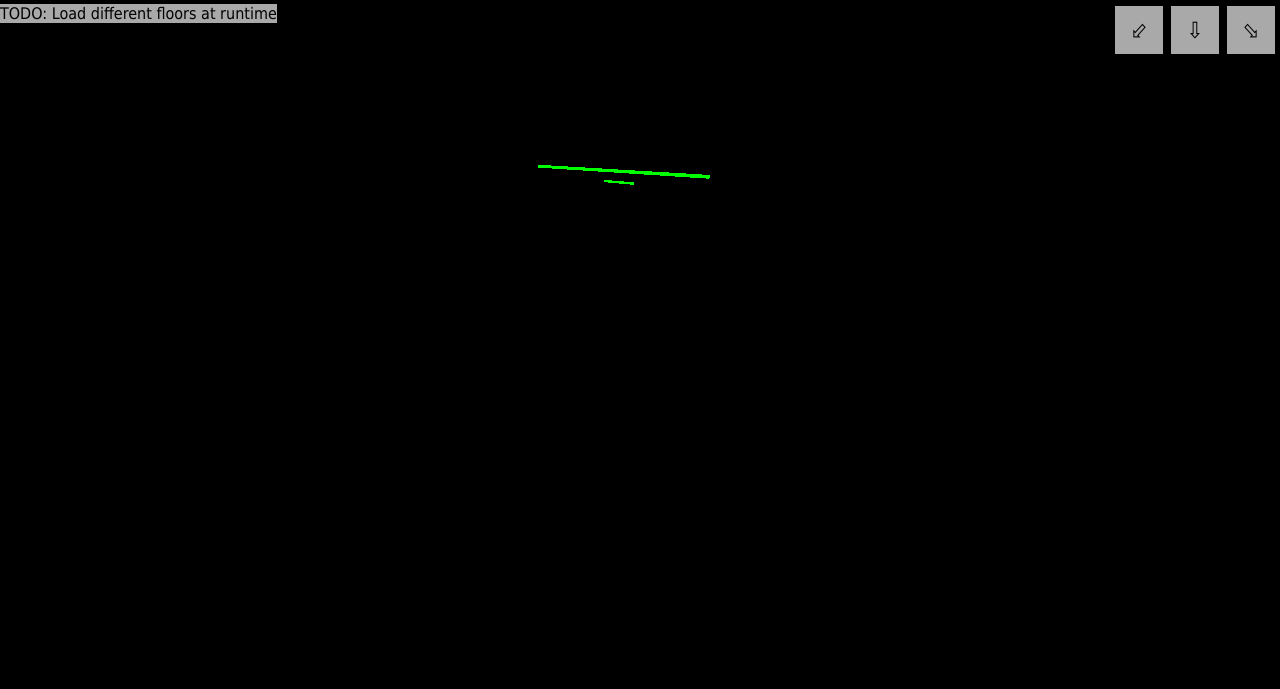
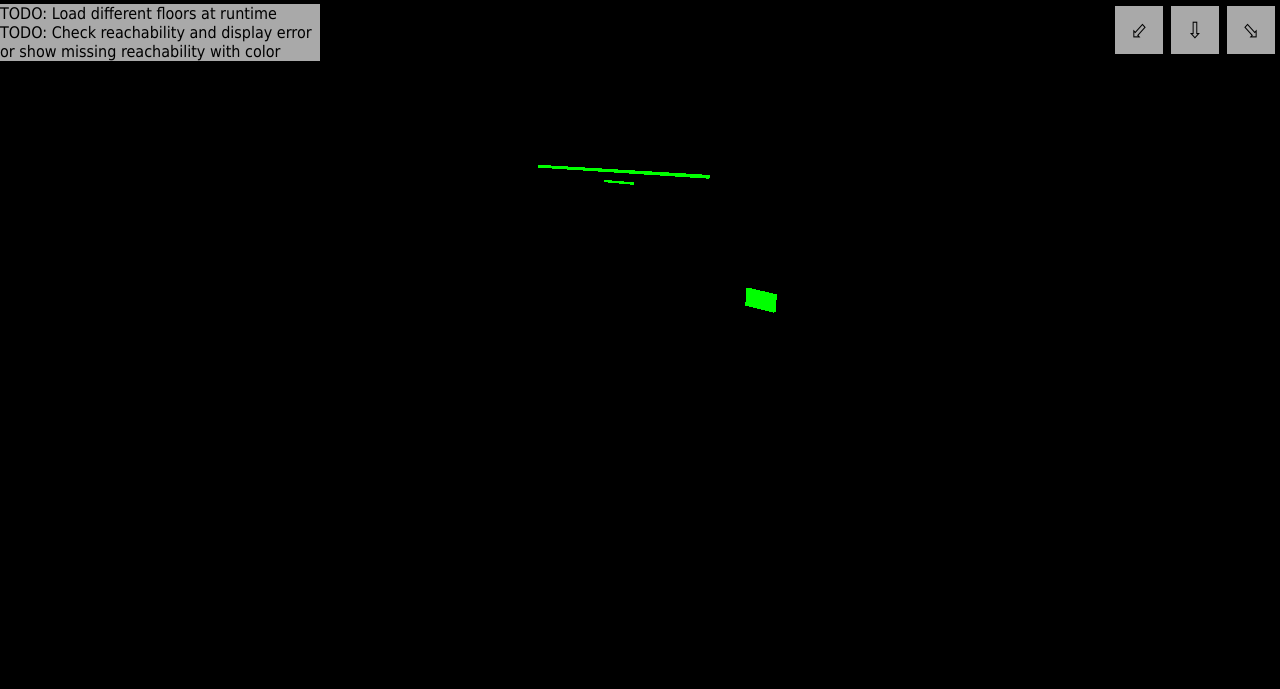
Before and after one commit to pafinkbeiner/LITL, a website built with Vite: page index.html in a window 1280 px wide. Shown: the part 111-800 px from the top of the page. Built offline with nearby package versions, Linux system fonts and the light colour scheme; no server answers; files whose address does not match are found by name.

Commit message:
implementing wled object for easier expendability

```diff
--- a/elements.js
+++ b/elements.js
@@ -3,6 +3,7 @@ import { rgbToHex, rgbToHexNumber } from "./convert";
 
 const baseElement = {
     treeElement: undefined,
+    ipAddress: "",
     geometry: {
         x: 0,
         y: 0,
@@ -44,9 +45,46 @@ const baseElement = {
     }
 }
 
+const wledElement = {
+    ...baseElement,
+    init: async function() {
+        const self = this;
+        const currentState = await (await fetch(`http://${self.ipAddress}/json/state`)).json();
+        if(currentState.on){
+            const [r, g, b] = currentState.seg[0].col[0];
+            self.treeElement.material.color.set(rgbToHexNumber(r, g, b));
+        } else {
+            self.treeElement.material.color.set(0xff0000);
+        }
+    },
+    state: async function () {
+        const self = this;
+        const currentState = await (await fetch(`http://${self.ipAddress}/json/state`)).json();
+        const nextState = !currentState.on;
+        await fetch(`http://${self.ipAddress}/json/state`, {method: "POST", body: JSON.stringify({
+            "on": nextState,
+            "bri":255
+        })});
+        if(nextState){
+            const [r, g, b] = currentState.seg[0].col[0];
+            self.treeElement.material.color.set(rgbToHexNumber(r, g, b));
+        } else {
+            self.treeElement.material.color.set(0xff0000);
+        }
+    },
+    color: async function (r, g, b) {
+        const self = this;
+        await fetch(`http://${self.ipAddress}/json/state`, {method: "POST", body: JSON.stringify({
+            "seg": [{"col": [[r, g, b], [0, 0, 0], [0, 0, 0]]}]
+        })});
+        self.treeElement.material.color.set(rgbToHexNumber(r, g, b));
+    }
+}
+
 export const elements = [
     {
-        ...baseElement,
+        ...wledElement,
+        ipAddress: "10.0.0.167",
         geometry: {
             x: 0.1,
             y: 8,
@@ -64,42 +102,11 @@ export const elements = [
             x: 0,
             y: 0,
             z: 0.039
-        },
-        init: async function() {
-            const self = this;
-            const currentState = await (await fetch("http://10.0.0.167/json/state")).json();
-            if(currentState.on){
-                const [r, g, b] = currentState.seg[0].col[0];
-                self.treeElement.material.color.set(rgbToHexNumber(r, g, b));
-            } else {
-                self.treeElement.material.color.set(0xff0000);
-            }
-        },
-        state: async function () {
-            const self = this;
-            const currentState = await (await fetch("http://10.0.0.167/json/state")).json();
-            const nextState = !currentState.on;
-            await fetch("http://10.0.0.167/json/state", {method: "POST", body: JSON.stringify({
-                "on": nextState,
-                "bri":255
-            })});
-            if(nextState){
-                const [r, g, b] = currentState.seg[0].col[0];
-                self.treeElement.material.color.set(rgbToHexNumber(r, g, b));
-            } else {
-                self.treeElement.material.color.set(0xff0000);
-            }
-        },
-        color: async function (r, g, b) {
-            const self = this;
-            await fetch("http://10.0.0.167/json/state", {method: "POST", body: JSON.stringify({
-                "seg": [{"col": [[r, g, b], [0, 0, 0], [0, 0, 0]]}]
-            })});
-            self.treeElement.material.color.set(rgbToHexNumber(r, g, b));
         }
     },
     {
-        ...baseElement,
+        ...wledElement,
+        ipAddress: "10.0.0.33",
         geometry: {
             x: 0.1,
             y: 2,
@@ -117,38 +124,28 @@ export const elements = [
             x: 0,
             y: 0,
             z: 0
+        }
+    },
+    {
+        ...wledElement,
+        ipAddress: "10.0.0.220",
+        geometry: {
+            x: 0.1,
+            y: 0.9,
+            z: 0.5
         },
-        init: async function() {
-            const self = this;
-            const currentState = await (await fetch("http://10.0.0.33/json/state")).json();
-            if(currentState.on){
-                const [r, g, b] = currentState.seg[0].col[0];
-                self.treeElement.material.color.set(rgbToHexNumber(r, g, b));
-            } else {
-                self.treeElement.material.color.set(0xff0000);
-            }
+        material: {
+            color: 0x00ff00
         },
-        state: async function () {
-            const self = this;
-            const currentState = await (await fetch("http://10.0.0.33/json/state")).json();
-            const nextState = !currentState.on;
-            await fetch("http://10.0.0.33/json/state", {method: "POST", body: JSON.stringify({
-                "on": nextState,
-                "bri":255
-            })});
-            if(nextState){
-                const [r, g, b] = currentState.seg[0].col[0];
-                self.treeElement.material.color.set(rgbToHexNumber(r, g, b));
-            } else {
-                self.treeElement.material.color.set(0xff0000);
-            }
+        position: {
+            x: -1.6,
+            y: -6.2,
+            z: 1.3
         },
-        color: async function (r, g, b) {
-            const self = this;
-            await fetch("http://10.0.0.33/json/state", {method: "POST", body: JSON.stringify({
-                "seg": [{"col": [[r, g, b], [0, 0, 0], [0, 0, 0]]}]
-            })});
-            self.treeElement.material.color.set(rgbToHexNumber(r, g, b));
+        rotation: {
+            x: 0,
+            y: 0,
+            z: 0
         }
     }
 ]
--- a/index.html
+++ b/index.html
@@ -27,8 +27,9 @@
         <p style="font-size: 0.8em;">Smarthome Interface Solution</p>
         <p style="font-size: 0.5em; margin-top: 0.3rem;">© Paul Finkbeiner</p>
       </div>
-      <div style="background-color: darkgray;">
-        TODO: Load different floors at runtime
+      <div style="background-color: darkgray; max-width: 20rem;">
+        <p>TODO: Load different floors at runtime</p>
+        <p>TODO: Check reachability and display error or show missing reachability with color</p>
       </div>
     </div>
     <div style="position: absolute; top: 5px; right: 5px; display: flex; flex-direction: column; gap: 0.5rem;" id="controls">
--- a/main.js
+++ b/main.js
@@ -130,7 +130,6 @@ function onMouseClick(event) {
     for (let i = 0; i < intersects.length; i++) {
         for(const element of elements){
             if(intersects[i].object === element.treeElement){
-                element.treeElement.material.color.set(0xff0000);
                 element.state();
                 break;
             }
```
